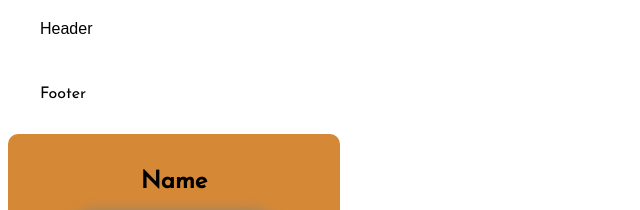
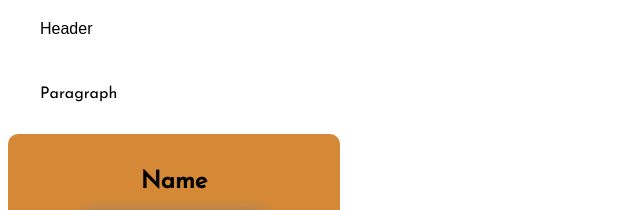
Before and after one commit to runyun/adoptable-pet, a plain HTML site: page site_plan.html in a window 1280 px wide. Shown: the part 312-522 px from the top of the page, 0-640 px from the left. Drawn offline with Linux system fonts and the light colour scheme; grey boxes are pictures that could not be loaded; a web font is replaced by a local one.

Commit message:
edit the content says footer to paragraph in the font section

```diff
--- a/site_plan.html
+++ b/site_plan.html
@@ -21,7 +21,7 @@
     <section id="font">
         <h1>Font</h1>
         <div>Header</div>
-        <div>Footer</div>
+        <div>Paragraph</div>
     </section>
     <section id="list">
         <h1>Name</h1>
```
